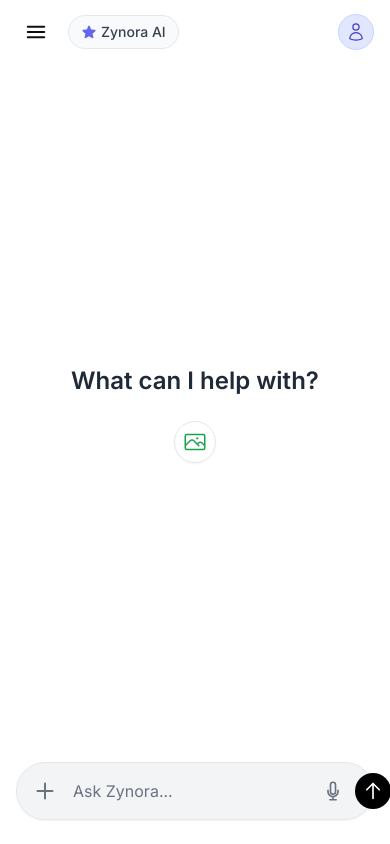
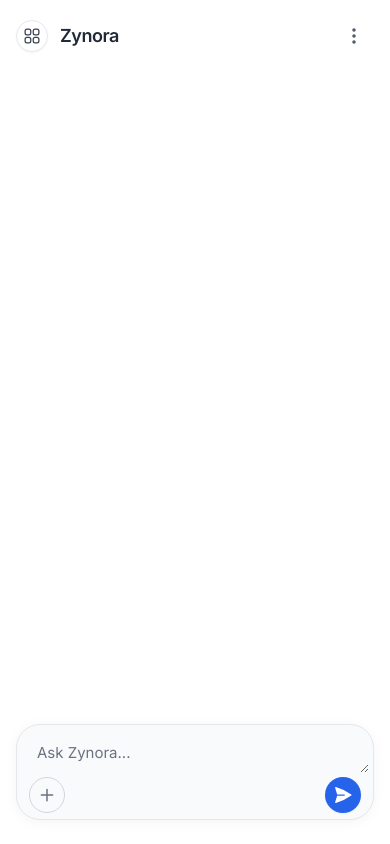
Before and after one commit to firstbot00028/Kryon, a Flask app: page / in a window 390 px wide. Run offline with Flask 3, Linux system fonts and the light colour scheme; some libraries are stand-ins or nearby versions.

Commit message:
Update index.html for styling and functionality

````diff
--- a/templates/index.html
+++ b/templates/index.html
@@ -3,95 +3,92 @@
 <head>
     <meta charset="UTF-8">
     <meta name="viewport" content="width=device-width, initial-scale=1.0, maximum-scale=1.0, user-scalable=no">
-    <title>Zynora AI Assistant</title>
+    <title>Zynora AI</title>
     <script src="https://cdn.tailwindcss.com"></script>
-    <link href="https://fonts.googleapis.com/css2?family=Inter:wght@300;400;500;600&display=swap" rel="stylesheet">
+    <link href="https://fonts.googleapis.com/css2?family=Inter:wght@400;500;600&display=swap" rel="stylesheet">
     <style>
         body {
             font-family: 'Inter', sans-serif;
             background-color: #ffffff;
-            color: #0d0d0d;
+            color: #000000;
         }
-        /* Hide scrollbar for clean look */
-        ::-webkit-scrollbar {
-            width: 0px;
-            background: transparent;
+        /* Hide scrollbar */
+        ::-webkit-scrollbar { width: 0px; background: transparent; }
+
+        .fade-in { animation: fadeIn 0.3s ease-in-out; }
+        @keyframes fadeIn {
+            from { opacity: 0; transform: translateY(10px); }
+            to { opacity: 1; transform: translateY(0); }
         }
-        .code-block-anim {
-            animation: fadeIn 0.3s ease-in-out;
+
+        /* Meta AI Style Spinner Animation */
+        .meta-spinner {
+            width: 24px;
+            height: 24px;
+            animation: spin 1.5s linear infinite;
         }
-        @keyframes fadeIn {
-            from { opacity: 0; transform: translateY(5px); }
-            to { opacity: 1; transform: translateY(0); }
+        @keyframes spin { 100% { transform: rotate(360deg); } }
+
+        /* Auto-resizing textarea like Meta AI */
+        textarea {
+            resize: none;
+            overflow-y: hidden;
         }
     </style>
 </head>
 <body class="h-screen flex flex-col justify-between relative overflow-hidden">
 
-    <header class="w-full py-3 px-4 flex justify-between items-center bg-white z-10">
+    <header class="w-full pt-4 pb-2 px-4 flex justify-between items-center bg-white/95 backdrop-blur-sm z-10 absolute top-0 left-0 right-0 border-b border-transparent">
         <div class="flex items-center space-x-3">
-            <button class="p-2 hover:bg-gray-100 rounded-full transition">
+            <div class="w-8 h-8 rounded-full border border-gray-200 flex items-center justify-center shadow-sm">
+                <svg xmlns="http://www.w3.org/2000/svg" fill="none" viewBox="0 0 24 24" stroke-width="1.5" stroke="currentColor" class="w-5 h-5 text-gray-700">
+                    <path stroke-linecap="round" stroke-linejoin="round" d="M3.75 6A2.25 2.25 0 0 1 6 3.75h2.25A2.25 2.25 0 0 1 10.5 6v2.25a2.25 2.25 0 0 1-2.25 2.25H6a2.25 2.25 0 0 1-2.25-2.25V6ZM3.75 15.75A2.25 2.25 0 0 1 6 13.5h2.25a2.25 2.25 0 0 1 2.25 2.25V18a2.25 2.25 0 0 1-2.25 2.25H6A2.25 2.25 0 0 1 3.75 18v-2.25ZM13.5 6a2.25 2.25 0 0 1 2.25-2.25H18A2.25 2.25 0 0 1 20.25 6v2.25A2.25 2.25 0 0 1 18 10.5h-2.25a2.25 2.25 0 0 1-2.25-2.25V6ZM13.5 15.75a2.25 2.25 0 0 1 2.25-2.25H18a2.25 2.25 0 0 1 2.25 2.25V18A2.25 2.25 0 0 1 18 20.25h-2.25A2.25 2.25 0 0 1 13.5 18v-2.25Z" />
+                </svg>
+            </div>
+            <h1 class="font-semibold text-gray-800 text-lg tracking-tight">Zynora</h1>
+        </div>
+        <button class="p-2 text-gray-600 hover:bg-gray-100 rounded-full transition">
             <svg xmlns="http://www.w3.org/2000/svg" fill="none" viewBox="0 0 24 24" stroke-width="2" stroke="currentColor" class="w-6 h-6">
-                    <path stroke-linecap="round" stroke-linejoin="round" d="M3.75 6.75h16.5M3.75 12h16.5m-16.5 5.25h16.5" />
+                <path stroke-linecap="round" stroke-linejoin="round" d="M12 6.75a.75.75 0 1 1 0-1.5.75.75 0 0 1 0 1.5ZM12 12.75a.75.75 0 1 1 0-1.5.75.75 0 0 1 0 1.5ZM12 18.75a.75.75 0 1 1 0-1.5.75.75 0 0 1 0 1.5Z" />
             </svg>
         </button>
-            <button class="flex items-center space-x-1 px-3 py-1.5 bg-gray-50 border border-gray-200 rounded-full text-sm font-medium text-gray-700 hover:bg-gray-100 transition">
-                <svg xmlns="http://www.w3.org/2000/svg" viewBox="0 0 24 24" fill="currentColor" class="w-4 h-4 text-indigo-500">
-                    <path fill-rule="evenodd" d="M10.788 3.21c.448-1.077 1.976-1.077 2.424 0l2.082 5.007 5.404.433c1.164.093 1.636 1.545.749 2.305l-4.117 3.527 1.257 5.273c.271 1.136-.964 2.033-1.96 1.425L12 18.354 7.373 21.18c-.996.608-2.231-.29-1.96-1.425l1.257-5.273-4.117-3.527c-.887-.76-.415-2.212.749-2.305l5.404-.433 2.082-5.006z" clip-rule="evenodd" />
-                </svg>
-                <span>Zynora AI</span>
-            </button>
-        </div>
-        <div class="w-9 h-9 rounded-full bg-indigo-100 border border-indigo-200 flex items-center justify-center text-indigo-700 font-medium">
-            <svg xmlns="http://www.w3.org/2000/svg" fill="none" viewBox="0 0 24 24" stroke-width="1.5" stroke="currentColor" class="w-5 h-5">
-              <path stroke-linecap="round" stroke-linejoin="round" d="M15.75 6a3.75 3.75 0 1 1-7.5 0 3.75 3.75 0 0 1 7.5 0ZM4.501 20.118a7.5 7.5 0 0 1 14.998 0A17.933 17.933 0 0 1 12 21.75c-2.676 0-5.216-.584-7.499-1.632Z" />
-            </svg>
-        </div>
     </header>
 
-    <main id="chat-container" class="flex-1 overflow-y-auto px-4 w-full max-w-3xl mx-auto flex flex-col relative pb-24">
-
-        <div id="initial-state" class="absolute inset-0 flex flex-col items-center justify-center -mt-20">
-            <h1 class="text-2xl md:text-3xl font-semibold text-gray-800 mb-6">What can I help with?</h1>
-            <button class="p-2 rounded-full border border-gray-200 shadow-sm hover:bg-gray-50 transition">
-                <svg xmlns="http://www.w3.org/2000/svg" fill="none" viewBox="0 0 24 24" stroke-width="1.5" stroke="currentColor" class="w-6 h-6 text-green-600">
-                  <path stroke-linecap="round" stroke-linejoin="round" d="m2.25 15.75 5.159-5.159a2.25 2.25 0 0 1 3.182 0l5.159 5.159m-1.5-1.5 1.409-1.409a2.25 2.25 0 0 1 3.182 0l2.909 2.909m-18 3.75h16.5a1.5 1.5 0 0 0 1.5-1.5V6a1.5 1.5 0 0 0-1.5-1.5H3.75A1.5 1.5 0 0 0 2.25 6v12a1.5 1.5 0 0 0 1.5 1.5Zm10.5-11.25h.008v.008h-.008V8.25Zm.375 0a.375.375 0 1 1-.75 0 .375.375 0 0 1 .75 0Z" />
-                </svg>
-            </button>
+    <main id="chat-container" class="flex-1 overflow-y-auto px-4 w-full max-w-3xl mx-auto flex flex-col relative pb-32 pt-20">
+        <div id="messages-wrapper" class="flex flex-col space-y-6 w-full">
             </div>
-
-        <div id="messages-wrapper" class="flex flex-col space-y-6 pt-4 hidden w-full"></div>
     </main>
 
-    <footer class="absolute bottom-0 w-full bg-white bg-opacity-95 backdrop-blur-sm pb-6 pt-2 px-4">
+    <footer class="absolute bottom-0 w-full bg-gradient-to-t from-white via-white to-transparent pb-6 pt-10 px-4 z-20">
         <div class="max-w-3xl mx-auto">
-            <form id="chat-form" class="relative flex items-center bg-gray-100 rounded-full px-2 py-2 shadow-sm border border-gray-200 focus-within:ring-2 focus-within:ring-gray-300 transition-all">
+            <form id="chat-form" class="relative flex flex-col bg-gray-50 border border-gray-200 rounded-3xl shadow-[0_2px_15px_-3px_rgba(0,0,0,0.07)] focus-within:shadow-md focus-within:bg-white transition-all overflow-hidden px-1 pt-1 pb-1.5">
 
-                <button type="button" class="p-2 text-gray-500 hover:text-black transition">
-                    <svg xmlns="http://www.w3.org/2000/svg" fill="none" viewBox="0 0 24 24" stroke-width="2" stroke="currentColor" class="w-6 h-6">
+                <textarea
+                    id="user-input"
+                    rows="1"
+                    placeholder="Ask Zynora..."
+                    class="w-full bg-transparent text-gray-900 placeholder-gray-500 text-[15px] pt-3 pb-2 px-4 outline-none leading-relaxed min-h-[44px] max-h-[150px]"
+                    oninput="this.style.height = ''; this.style.height = this.scrollHeight + 'px'"
+                ></textarea>
+
+                <div class="flex items-center justify-between px-2 pt-1 w-full">
+                    <button type="button" class="p-2 w-9 h-9 flex items-center justify-center rounded-full border border-gray-300 text-gray-500 hover:bg-gray-100 hover:text-black transition">
+                        <svg xmlns="http://www.w3.org/2000/svg" fill="none" viewBox="0 0 24 24" stroke-width="2" stroke="currentColor" class="w-5 h-5">
                             <path stroke-linecap="round" stroke-linejoin="round" d="M12 4.5v15m7.5-7.5h-15" />
                         </svg>
                     </button>
 
-                <input
-                    type="text"
-                    id="user-input"
-                    placeholder="Ask Zynora..."
-                    class="flex-1 bg-transparent text-gray-800 placeholder-gray-500 text-base py-2 px-2 outline-none"
-                    autocomplete="off"
-                />
+                    <div class="flex items-center space-x-2">
+                        <span class="text-[13px] font-medium text-gray-600 bg-white border border-gray-200 px-3 py-1.5 rounded-full hidden sm:block shadow-sm">
+                            Instant
+                        </span>
 
-                <div class="flex items-center space-x-1 pr-1">
-                    <button type="button" class="p-2 text-gray-500 hover:text-black transition">
-                        <svg xmlns="http://www.w3.org/2000/svg" fill="none" viewBox="0 0 24 24" stroke-width="2" stroke="currentColor" class="w-5 h-5">
-                            <path stroke-linecap="round" stroke-linejoin="round" d="M12 18.75a6 6 0 0 0 6-6v-1.5m-6 7.5a6 6 0 0 1-6-6v-1.5m6 7.5v3.75m-3.75 0h7.5M12 15.75a3 3 0 0 1-3-3V4.5a3 3 0 1 1 6 0v8.25a3 3 0 0 1-3 3Z" />
+                        <button type="submit" id="send-btn" class="w-9 h-9 bg-[#2563eb] text-white rounded-full hover:bg-blue-700 transition flex items-center justify-center shadow-sm disabled:opacity-50 disabled:cursor-not-allowed">
+                            <svg xmlns="http://www.w3.org/2000/svg" viewBox="0 0 24 24" fill="currentColor" class="w-5 h-5">
+                                <path d="M3.478 2.404a.75.75 0 0 0-.926.941l2.432 7.905H13.5a.75.75 0 0 1 0 1.5H4.984l-2.432 7.905a.75.75 0 0 0 .926.94 60.519 60.519 0 0 0 18.445-8.986.75.75 0 0 0 0-1.218A60.517 60.517 0 0 0 3.478 2.404Z" />
                             </svg>
                         </button>
-                    <button type="submit" class="p-2 bg-black text-white rounded-full hover:bg-gray-800 transition">
-                        <svg xmlns="http://www.w3.org/2000/svg" fill="none" viewBox="0 0 24 24" stroke-width="2" stroke="currentColor" class="w-5 h-5">
-                            <path stroke-linecap="round" stroke-linejoin="round" d="M4.5 10.5 12 3m0 0 7.5 7.5M12 3v18" />
-                        </svg>
-                    </button>
+                    </div>
                 </div>
             </form>
         </div>
@@ -102,108 +99,136 @@
         const userInput = document.getElementById('user-input');
         const chatContainer = document.getElementById('chat-container');
         const messagesWrapper = document.getElementById('messages-wrapper');
-        const initialState = document.getElementById('initial-state');
 
-        // Function to copy code
+        // Allow 'Enter' key to submit (Shift+Enter for new line)
+        userInput.addEventListener('keydown', function(e) {
+            if (e.key === 'Enter' && !e.shiftKey) {
+                e.preventDefault();
+                chatForm.requestSubmit();
+            }
+        });
+
+        // Copy code functionality
         window.copyCode = function(button) {
             const pre = button.parentElement.nextElementSibling.querySelector('code');
             navigator.clipboard.writeText(pre.innerText).then(() => {
                 const originalText = button.innerHTML;
                 button.innerHTML = `<svg xmlns="http://www.w3.org/2000/svg" fill="none" viewBox="0 0 24 24" stroke-width="2" stroke="currentColor" class="w-4 h-4"><path stroke-linecap="round" stroke-linejoin="round" d="m4.5 12.75 6 6 9-13.5" /></svg> Copied!`;
-                button.classList.add('text-green-300');
+                button.classList.add('text-green-600');
                 setTimeout(() => {
                     button.innerHTML = originalText;
-                    button.classList.remove('text-green-300');
+                    button.classList.remove('text-green-600');
                 }, 2000);
             });
         }
 
-        // Function to format text into Indigo Code Blocks
-        function formatMessageWithIndigoCode(text) {
+        // Clean White Code Formatting
+        function formatMessageWithCode(text) {
             const codeBlockRegex = /```(\w+)?\n([\s\S]*?)```/g;
-
-            // Format Code blocks
             let formattedText = text.replace(codeBlockRegex, (match, language, code) => {
                 const langLabel = language || 'code';
                 return `
-                <div class="my-4 rounded-xl overflow-hidden bg-indigo-950 text-indigo-50 font-mono text-sm shadow-md border border-indigo-800/50 code-block-anim w-full">
-                    <div class="flex justify-between items-center px-4 py-2 bg-indigo-900 border-b border-indigo-800">
-                        <span class="text-indigo-300 text-xs font-semibold uppercase tracking-wider">${langLabel}</span>
-                        <button onclick="copyCode(this)" class="flex items-center gap-1.5 text-indigo-300 hover:text-white transition text-xs">
-                            <svg xmlns="http://www.w3.org/2000/svg" fill="none" viewBox="0 0 24 24" stroke-width="2" stroke="currentColor" class="w-4 h-4">
-                                <path stroke-linecap="round" stroke-linejoin="round" d="M15.75 17.25v3.375c0 .621-.504 1.125-1.125 1.125h-9.75a1.125 1.125 0 0 1-1.125-1.125V7.875c0-.621.504-1.125 1.125-1.125H6.75a9.06 9.06 0 0 1 1.5.055m7.5 10.375H12a1.125 1.125 0 0 1-1.125-1.125v-2.25m1.5-3.926a9.06 9.06 0 0 1 1.5-.055H19.875c.621 0 1.125.504 1.125 1.125v11.25c0 .621-.504 1.125-1.125 1.125h-9.75a1.125 1.125 0 0 1-1.125-1.125V11.25a9.06 9.06 0 0 0 1.5-.055m7.5 10.375c-.621 0-1.125-.504-1.125-1.125V11.25c0-.621.504-1.125 1.125-1.125m-7.5 10.375V11.25m-7.5 10.375V11.25" />
-                            </svg>
+                <div class="my-4 rounded-xl overflow-hidden bg-white font-mono text-sm shadow-sm border border-gray-200 fade-in w-full">
+                    <div class="flex justify-between items-center px-4 py-2 bg-gray-50 border-b border-gray-200">
+                        <span class="text-gray-500 text-xs font-medium uppercase tracking-wider">${langLabel}</span>
+                        <button onclick="copyCode(this)" class="flex items-center gap-1.5 text-gray-500 hover:text-black transition text-xs font-medium">
+                            <svg xmlns="http://www.w3.org/2000/svg" fill="none" viewBox="0 0 24 24" stroke-width="2" stroke="currentColor" class="w-4 h-4"><path stroke-linecap="round" stroke-linejoin="round" d="M15.75 17.25v3.375c0 .621-.504 1.125-1.125 1.125h-9.75a1.125 1.125 0 0 1-1.125-1.125V7.875c0-.621.504-1.125 1.125-1.125H6.75a9.06 9.06 0 0 1 1.5.055m7.5 10.375H12a1.125 1.125 0 0 1-1.125-1.125v-2.25m1.5-3.926a9.06 9.06 0 0 1 1.5-.055H19.875c.621 0 1.125.504 1.125 1.125v11.25c0 .621-.504 1.125-1.125 1.125h-9.75a1.125 1.125 0 0 1-1.125-1.125V11.25a9.06 9.06 0 0 0 1.5-.055m7.5 10.375c-.621 0-1.125-.504-1.125-1.125V11.25c0-.621.504-1.125 1.125-1.125m-7.5 10.375V11.25m-7.5 10.375V11.25" /></svg>
                             Copy
                         </button>
                     </div>
-                    <div class="p-4 overflow-x-auto bg-[#0f1123]">
-                        <pre class="m-0"><code class="text-indigo-100">${code.replace(/</g, '&lt;').replace(/>/g, '&gt;')}</code></pre>
+                    <div class="p-4 overflow-x-auto bg-white">
+                        <pre class="m-0"><code class="text-gray-800">${code.replace(/</g, '&lt;').replace(/>/g, '&gt;')}</code></pre>
                     </div>
                 </div>
                 `;
             });
-
-            // Replace line breaks with HTML breaks for normal text
             formattedText = formattedText.replace(/\n/g, '<br>');
             return formattedText;
         }
 
-        // Function to append a message
-        function appendMessage(sender, text) {
-            if (!initialState.classList.contains('hidden')) {
-                initialState.classList.add('hidden');
-                messagesWrapper.classList.remove('hidden');
+        function scrollToBottom() {
+            setTimeout(() => { chatContainer.scrollTop = chatContainer.scrollHeight; }, 50);
         }
 
+        // Display user message
+        function appendUserMessage(text) {
             const msgRow = document.createElement('div');
-
-            if (sender === 'user') {
-                msgRow.className = `flex justify-end w-full animate-fadeIn`;
+            msgRow.className = `flex flex-col items-end w-full fade-in`;
             msgRow.innerHTML = `
-                    <div class="bg-gray-100 text-gray-800 rounded-2xl rounded-br-sm px-5 py-3 max-w-[85%] text-[15px] leading-relaxed shadow-sm">
+                <div class="bg-[#f3f4f6] text-gray-900 rounded-[20px] rounded-br-sm px-4 py-2.5 max-w-[85%] text-[15px] leading-relaxed shadow-sm">
                     ${text}
                 </div>
+                <div class="flex items-center gap-2 mt-1 mr-1 text-[11px] text-gray-400">
+                    <span>Today</span>
+                    <svg xmlns="http://www.w3.org/2000/svg" fill="none" viewBox="0 0 24 24" stroke-width="2" stroke="currentColor" class="w-3.5 h-3.5 cursor-pointer hover:text-gray-600">
+                        <path stroke-linecap="round" stroke-linejoin="round" d="M15.75 17.25v3.375c0 .621-.504 1.125-1.125 1.125h-9.75a1.125 1.125 0 0 1-1.125-1.125V7.875c0-.621.504-1.125 1.125-1.125H6.75a9.06 9.06 0 0 1 1.5.055m7.5 10.375H12a1.125 1.125 0 0 1-1.125-1.125v-2.25m1.5-3.926a9.06 9.06 0 0 1 1.5-.055H19.875c.621 0 1.125.504 1.125 1.125v11.25c0 .621-.504 1.125-1.125 1.125h-9.75a1.125 1.125 0 0 1-1.125-1.125V11.25a9.06 9.06 0 0 0 1.5-.055m7.5 10.375c-.621 0-1.125-.504-1.125-1.125V11.25c0-.621.504-1.125 1.125-1.125m-7.5 10.375V11.25m-7.5 10.375V11.25" />
+                    </svg>
+                </div>
             `;
-            } else {
-                msgRow.className = `flex items-start space-x-3 w-full animate-fadeIn`;
-                const formattedHtml = formatMessageWithIndigoCode(text);
+            messagesWrapper.appendChild(msgRow);
+            scrollToBottom();
+        }
+
+        // Show Loading Dots
+        function showLoading() {
+            const loaderRow = document.createElement('div');
+            loaderRow.id = 'loading-indicator';
+            loaderRow.className = `flex items-center mt-2 fade-in`;
+            loaderRow.innerHTML = `
+                <svg class="meta-spinner" viewBox="0 0 50 50">
+                    <circle cx="25" cy="10" r="4" fill="#8b5cf6" />
+                    <circle cx="35.6" cy="14.4" r="3.5" fill="#a855f7" />
+                    <circle cx="40" cy="25" r="3" fill="#d946ef" />
+                    <circle cx="35.6" cy="35.6" r="2.5" fill="#ec4899" />
+                    <circle cx="25" cy="40" r="3" fill="#f43f5e" />
+                    <circle cx="14.4" cy="35.6" r="3.5" fill="#3b82f6" />
+                    <circle cx="10" cy="25" r="4" fill="#6366f1" />
+                    <circle cx="14.4" cy="14.4" r="4.5" fill="#8b5cf6" />
+                </svg>
+            `;
+            messagesWrapper.appendChild(loaderRow);
+            scrollToBottom();
+        }
+
+        function hideLoading() {
+            const loader = document.getElementById('loading-indicator');
+            if (loader) loader.remove();
+        }
+
+        // Display AI message
+        function appendAIMessage(text) {
+            const msgRow = document.createElement('div');
+            msgRow.className = `flex items-start space-x-3 w-full fade-in mt-2`;
+            const formattedHtml = formatMessageWithCode(text);
 
             msgRow.innerHTML = `
-                    <div class="w-8 h-8 rounded-full border border-gray-200 flex-shrink-0 flex items-center justify-center bg-white shadow-sm mt-1">
-                        <svg xmlns="http://www.w3.org/2000/svg" fill="none" viewBox="0 0 24 24" stroke-width="1.5" stroke="currentColor" class="w-5 h-5 text-indigo-600">
-                          <path stroke-linecap="round" stroke-linejoin="round" d="M9.813 15.904 9 18.75l-.813-2.846a4.5 4.5 0 0 0-3.09-3.09L2.25 12l2.846-.813a4.5 4.5 0 0 0 3.09-3.09L9 5.25l.813 2.846a4.5 4.5 0 0 0 3.09 3.09L15.75 12l-2.846.813a4.5 4.5 0 0 0-3.09 3.09ZM18.259 8.715 18 9.75l-.259-1.035a3.375 3.375 0 0 0-2.455-2.456L14.25 6l1.036-.259a3.375 3.375 0 0 0 2.455-2.456L18 2.25l.259 1.035a3.375 3.375 0 0 0 2.456 2.456L21.75 6l-1.035.259a3.375 3.375 0 0 0-2.456 2.456ZM16.894 20.567 16.5 21.75l-.394-1.183a2.25 2.25 0 0 0-1.423-1.423L13.5 18.75l1.183-.394a2.25 2.25 0 0 0 1.423-1.423l.394-1.183.394 1.183a2.25 2.25 0 0 0 1.423 1.423l1.183.394-1.183.394a2.25 2.25 0 0 0-1.423 1.423Z" />
-                        </svg>
-                    </div>
-                    <div class="text-gray-800 text-[15px] leading-relaxed w-full max-w-[90%] pb-2">
+                <div class="text-gray-800 text-[15px] leading-relaxed w-full max-w-[95%] pb-2">
                     ${formattedHtml}
                 </div>
             `;
+            messagesWrapper.appendChild(msgRow);
+            scrollToBottom();
         }
 
-            messagesWrapper.appendChild(msgRow);
-
-            setTimeout(() => {
-                chatContainer.scrollTop = chatContainer.scrollHeight;
-            }, 10);
-        }
-
-        // CONNECTED TO FLASK BACKEND
+        // Flask API Call
         chatForm.addEventListener('submit', async (e) => {
             e.preventDefault();
             const messageText = userInput.value.trim();
             if (!messageText) return;
 
-            // Render user message
-            appendMessage('user', messageText);
+            appendUserMessage(messageText);
             userInput.value = '';
+            userInput.style.height = 'auto'; // Reset height after send
+            showLoading();
 
             try {
-                // Flask റൂട്ട് ആയ '/chat' ലേക്ക് നേരിട്ട് വിളിക്കുന്നു
                 const response = await fetch('/chat', {
                     method: 'POST',
                     headers: { 'Content-Type': 'application/json' },
                     body: JSON.stringify({ message: messageText })
                 });
+
+                hideLoading();
 
                 if (!response.ok) {
                     throw new Error(`HTTP error! status: ${response.status}`);
@@ -211,15 +236,15 @@
 
                 const data = await response.json();
 
-                // നിങ്ങളുടെ Flask കോഡിലുള്ള "reply" എന്ന key ഇവിടെ വിളിക്കുന്നു
                 if(data.reply) {
-                    appendMessage('ai', data.reply);
+                    appendAIMessage(data.reply);
                 } else {
-                    appendMessage('ai', 'Error: Invalid response from server');
+                    appendAIMessage('Error: Invalid response from server');
                 }
 
             } catch (error) {
-                appendMessage('ai', `Error: സർവറുമായി ബന്ധപ്പെടാൻ കഴിഞ്ഞില്ല. (${error.message})`);
+                hideLoading();
+                appendAIMessage(`Error: സർവറുമായി ബന്ധപ്പെടാൻ കഴിഞ്ഞില്ല. (${error.message})`);
                 console.error('Fetch error:', error);
             }
         });
````
Lines whose indentation alone changed are shown as unchanged.
